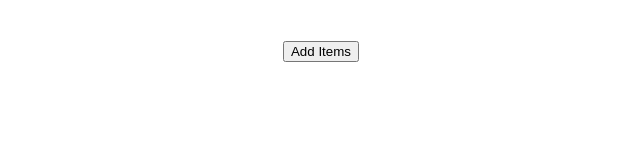
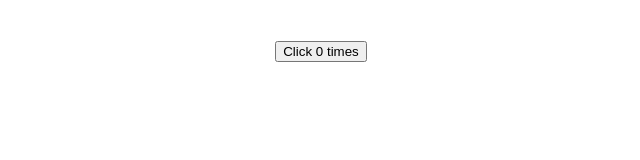
Before and after one commit to MizanurRahmann/react-hooks, a React (Create React App) app: page / in a window 1280 px wide. Shown: the top 160 px of the page, without its empty margins (319-959 px from the left). Built offline with nearby package versions, Linux system fonts and the light colour scheme.

Commit message:
Intro of useEffect.

```diff
--- a/src/App.js
+++ b/src/App.js
@@ -5,6 +5,7 @@
 import HookCounterTwo from './Components/HookCounterTwo';
 import HookCounterThree from './Components/HookCounterThree';
 import HookCounterFour from './Components/HookCounterFour';
+import UseEffectOne from './Components/UseEffectOne';
 
 function App() {
   return (
@@ -13,7 +14,8 @@
       {/* <HookCounter /> */}
       {/* <HookCounterTwo /> */}
       {/* <HookCounterThree /> */}
-      <HookCounterFour />
+      {/* <HookCounterFour /> */}
+      <UseEffectOne />
     </div>
   );
 }
--- /dev/null
+++ b/src/Components/UseEffectOne.js
@@ -0,0 +1,17 @@
+import React, {useEffect, useState} from 'react'
+
+function UseEffectOne() {
+    const [count, setCount] = useState(0);
+
+    useEffect(() => {
+        document.title = `You clicked ${count} times.`;
+    })
+
+    return (
+        <div>
+            <button onClick={() => setCount(count + 1)}>Click {count} times</button>
+        </div>
+    )
+}
+
+export default UseEffectOne
```
